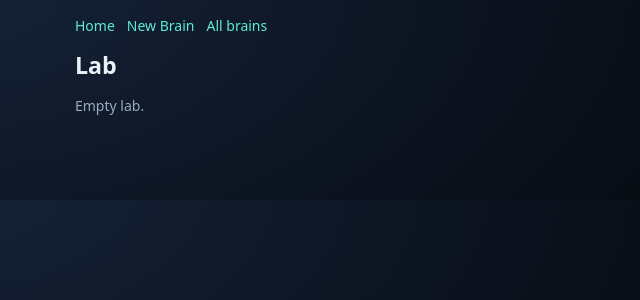
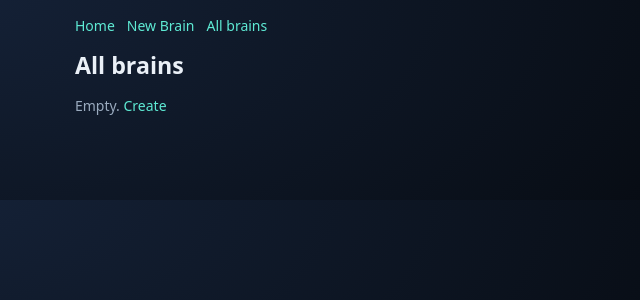
Before and after one commit to johnstark00000000-a11y/local-clone, a Django app: page /lab/ in a window 1280 px wide. Shown: the top 300 px of the page, without its empty margins (189-829 px from the left). Run offline with Django 5.2, Linux system fonts and the light colour scheme.

Commit message:
Brain2 clone/templates/clone/lab.html

```diff
--- a/clone/templates/clone/lab.html
+++ b/clone/templates/clone/lab.html
@@ -1,7 +1,8 @@
 {% extends "clone/base.html" %}
 {% block content %}
-<h1>Lab</h1>
-{% for c in clones %}
-<div class="card"><a href="/clone/{{ c.pk }}/">{{ c.subject_name }}</a> — {{ c.get_status_display }} — {{ c.fidelity }}%</div>
-{% empty %}<p class="muted">Empty lab.</p>{% endfor %}
+<h1>All brains</h1>
+{% for x in profiles %}
+<div class="card"><a href="/p/{{ x.id }}/"><b>{{ x.name }}</b></a>
+<div class="muted">{{ x.future_note|truncatechars:100 }}</div></div>
+{% empty %}<p class="muted">Empty. <a href="/create/">Create</a></p>{% endfor %}
 {% endblock %}
```
